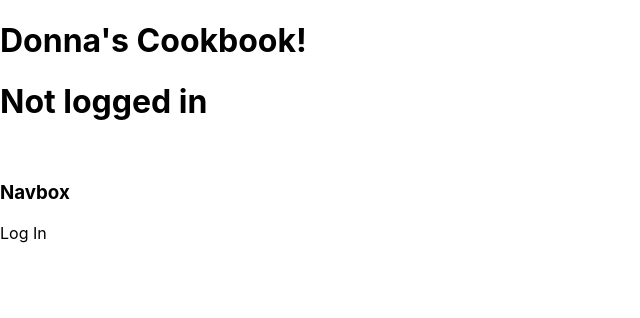
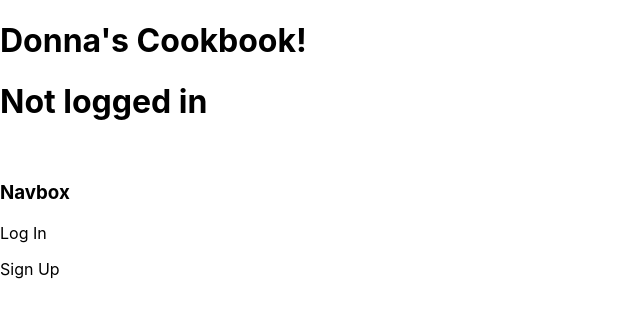
Before and after one commit to gabechaz/donnas-cookbook-frontend, a React (Create React App) app in the folder Code/donnas-cookbook/donnas-cookbook-frontend/: page / in a window 1280 px wide. Shown: the top 318 px of the page, without its empty margins (0-640 px from the left). Built offline with nearby package versions, Linux system fonts and the light colour scheme; no server answers.

Commit message:
added recipe maker and recipes page to navbox

```diff
--- a/Code/donnas-cookbook/donnas-cookbook-frontend/src/pageComponents/NavBox.js
+++ b/Code/donnas-cookbook/donnas-cookbook-frontend/src/pageComponents/NavBox.js
@@ -7,14 +7,39 @@ function NavBox ({currentUser, logout}) {
         history.push(`/login`)
     }
 
+    function handleSignupClick() {
+        history.push('/signup')
+    }
+
+   function handleRecipeMakerClick() {
+        history.push('/recipe-maker')
+    }
+
+    function handleBooksClick() {
+        history.push('/books')
+    }
+
 
 
 const history = useHistory()
     return (
         <div>
             <h3>Navbox</h3>
-            {currentUser ? <p onClick={logout}>Log Out</p> : <p onClick={handleLoginClick}>Log In</p>
+            {currentUser ?
+                <div>
+                <p onClick={logout}>Log Out</p>
+                <p onClick={handleRecipeMakerClick}>Recipe Maker</p>
+                <p onClick={handleBooksClick}>Recipes</p>
+
+                </div>
+
+
+                :<div>
+                    <p onClick={handleLoginClick}>Log In</p>
+                    <p>Sign Up</p>
+                </div>
             }
+
         </div>
     )
 }
```
